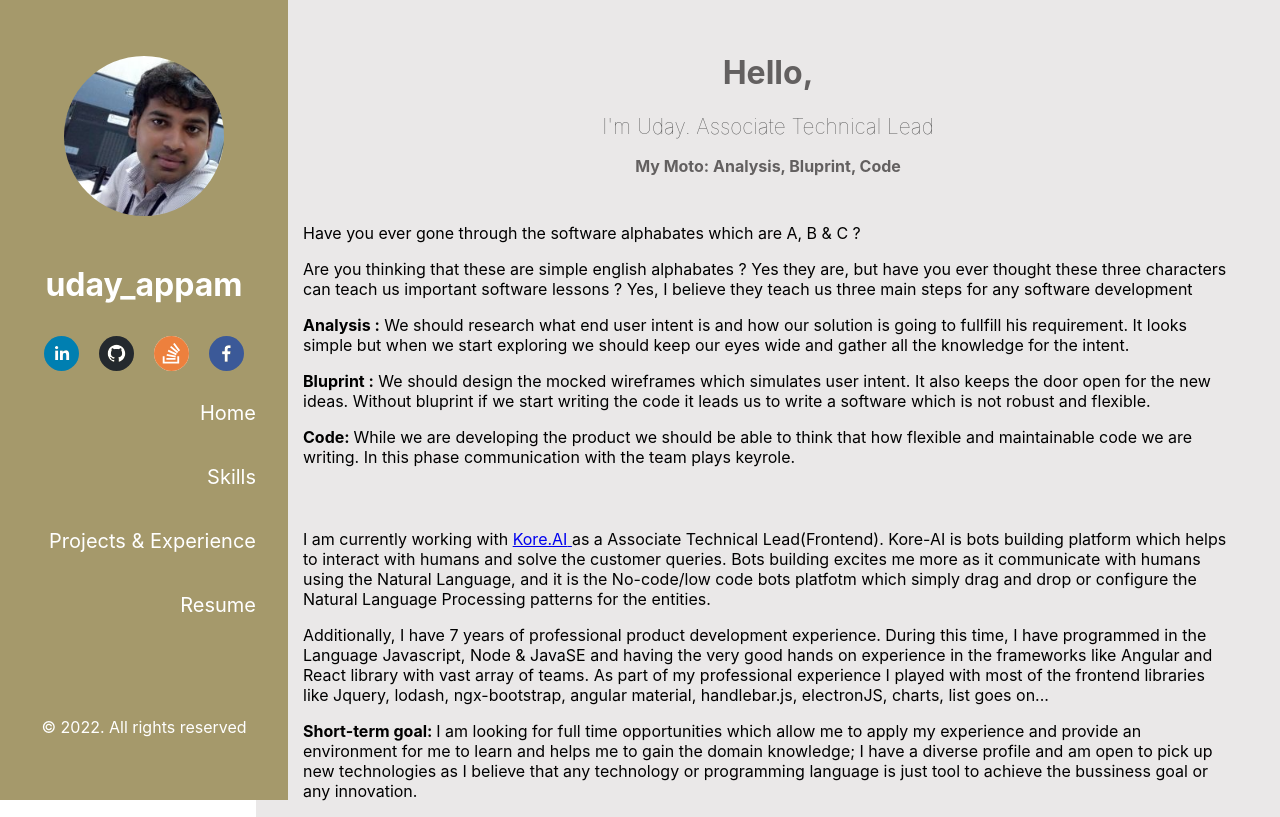
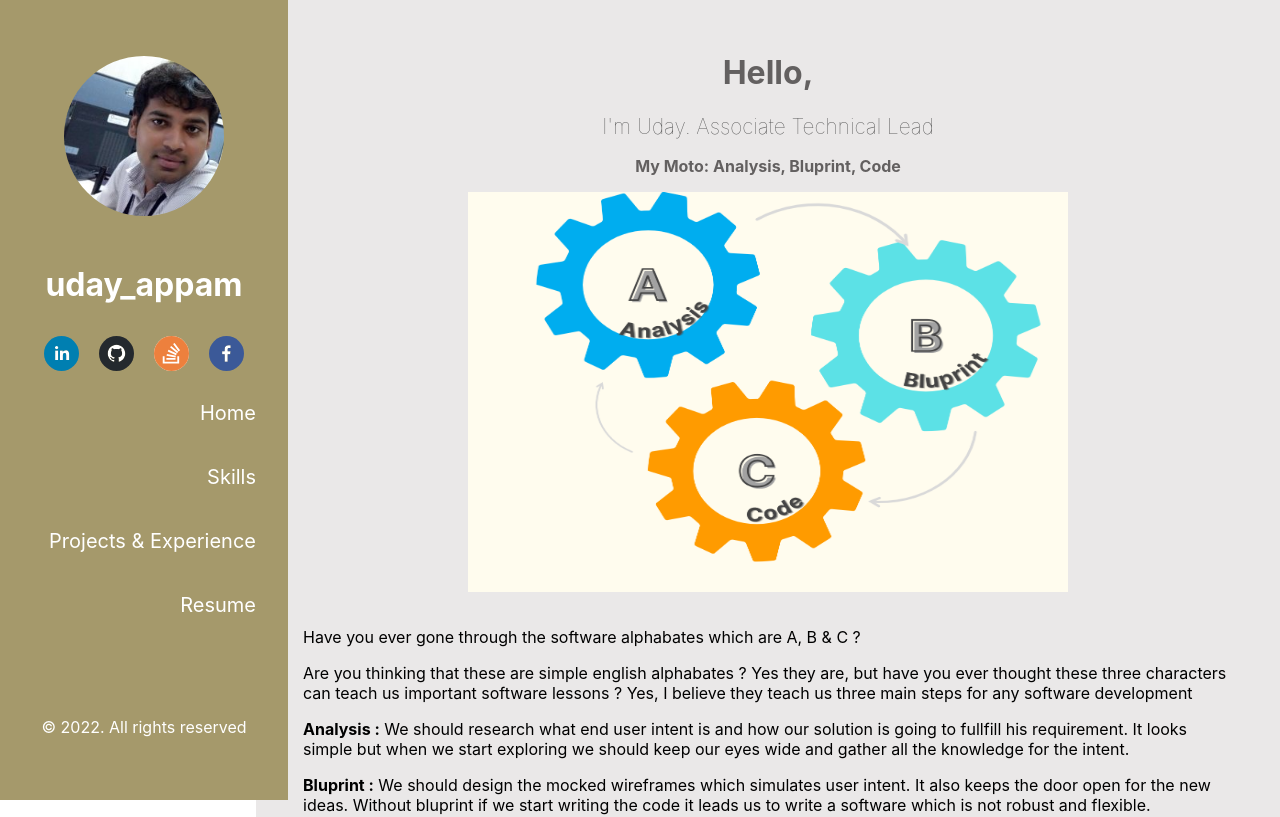
Before and after one commit to UdayAppam/UdayAppam.github.io, a React app: page / in a window 1280 px wide. Shown: the top 817 px of the page. Built offline with nearby package versions, Linux system fonts and the light colour scheme.

Commit message:
timeline changes

```diff
--- a/src/container.js
+++ b/src/container.js
@@ -254,6 +254,14 @@ function Container() {
           {' '}
           <b> My Moto: Analysis, Bluprint, Code</b>
         </p>
+        <div>
+          <img
+            src="./ABC.png"
+            title="Analysis, Bluprint, Code"
+            width="600"
+            height="400"
+          />
+        </div>
       </div>
       <div className="abcIntro">
         <p>
```
